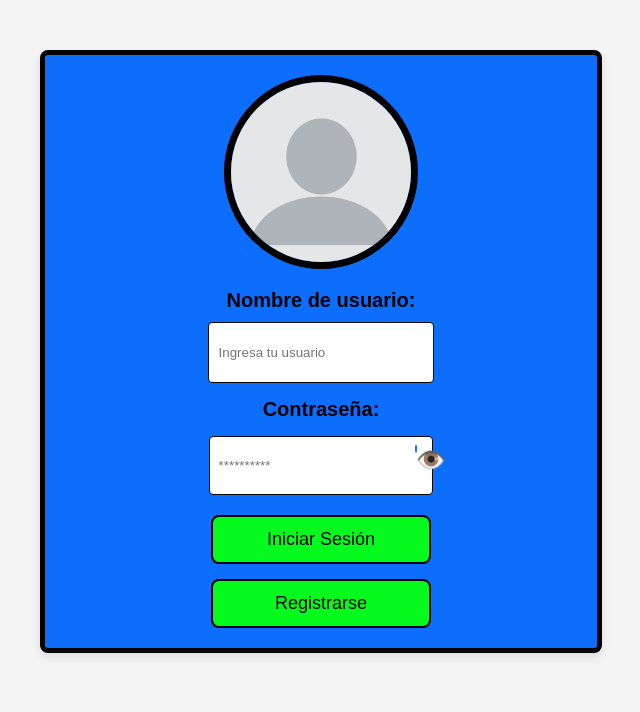
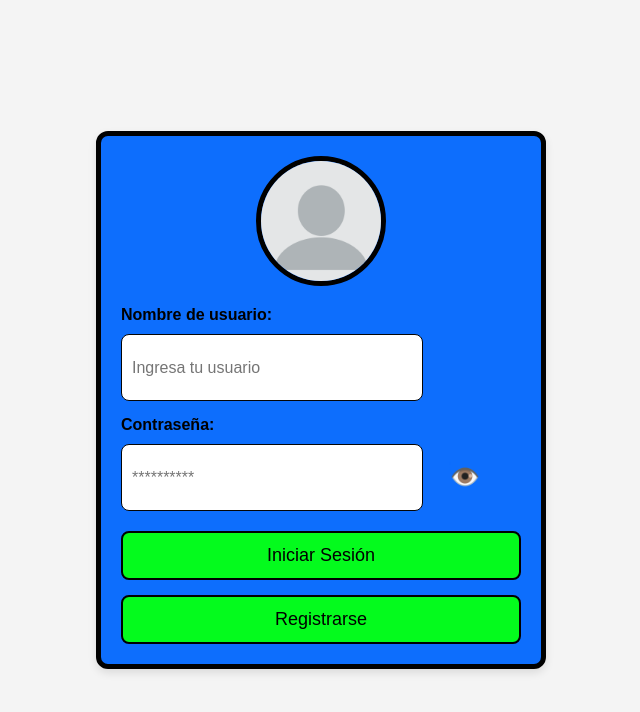
Before and after one commit to Criss2007/reciclaje, a plain HTML site: page index.html in a window 1280 px wide. Shown: the whole page, without its empty margins (319-959 px from the left). Drawn offline with Linux system fonts and the light colour scheme.

Commit message:
principal.css

```diff
--- a/principal.css
+++ b/principal.css
@@ -4,15 +4,20 @@ body {
     background-color: #f4f4f4;
     margin: 0;
     padding: 0;
+    display: flex;
+    justify-content: center;
+    align-items: center;
+    min-height: 100vh;
 }
 
 /* Contenedor del formulario */
 .form-container {
-    width: 40%;
-    margin: 50px auto;
-    background:#0D6EFD;
-   padding: 20px;
-    border-radius: 8px;
+    width: 90%;
+    max-width: 400px;
+    margin: 20px auto;
+    background: #0D6EFD;
+    padding: 20px;
+    border-radius: 12px;
     border: 5px solid black;
     box-shadow: 0 4px 8px rgba(0, 0, 0, 0.1);
     text-align: center;
@@ -20,25 +25,25 @@ body {
 
 /* Logo */
 .logo-img {
-    width: 180px;
-    height: 180px;
+    width: 120px;
+    height: 120px;
     display: block;
     margin: 0 auto 20px;
-    border-radius: 70%;
-    border: 7px solid  black;
+    border-radius: 50%;
+    border: 5px solid black;
     object-fit: cover;
 }
 
-
+/* Contenedor de la contraseña */
 .password-wrapper {
     position: relative;
     margin: 10px auto;
 }
 
-
+/* Botón para mostrar/ocultar contraseña */
 .toggle-password {
     position: absolute;
-    right: 160px;
+    right: 70px;
     width: 1px;
     height: 8px;/* Ajusta la posición exacta al lado */
     top: 50%;
@@ -53,42 +58,34 @@ body {
     outline: none;
 }
 
-
 /* Campos de entrada */
-.text2 {
+.text2, .text3 {
     display: block;
-    width: 40%;
-    margin: 10px auto;
-    height: 39px;
+    width: 70%;
+    margin: 10px 0;
+    height: 45px;
     padding: 10px;
     border: 1px solid #050505;
-    border-radius: 4px;
+    border-radius: 8px;
+    font-size: 16px;
 }
 
-.text3 {
-    display: block;
-    width: 40%;
-    margin: 15px auto;
-    height: 39px;
-    padding: 9px;
-    border: 1px solid #050505;
-    border-radius: 4px;
-}
-
+/* Etiquetas */
 label {
     font-family: 'Arial', sans-serif;
-    font-size: 20px;
+    font-size: 16px;
     font-weight: bold;
     display: block;
     margin-top: 15px;
+    text-align: left;
 }
 
 /* Contenedor de botones */
 .botones {
     display: flex;
-    flex-direction: column; /* Coloca los botones uno encima del otro */
+    flex-direction: column;
     align-items: center;
-    gap: 15px; /* Espacio entre los botones */
+    gap: 15px;
     margin-top: 20px;
 }
 
@@ -96,7 +93,7 @@ label {
 button {
     font-size: 18px;
     padding: 12px 24px;
-    width: 220px;
+    width: 100%;
     background-color: hsl(126, 97%, 50%);
     border: 2px solid black;
     color: black;
```
